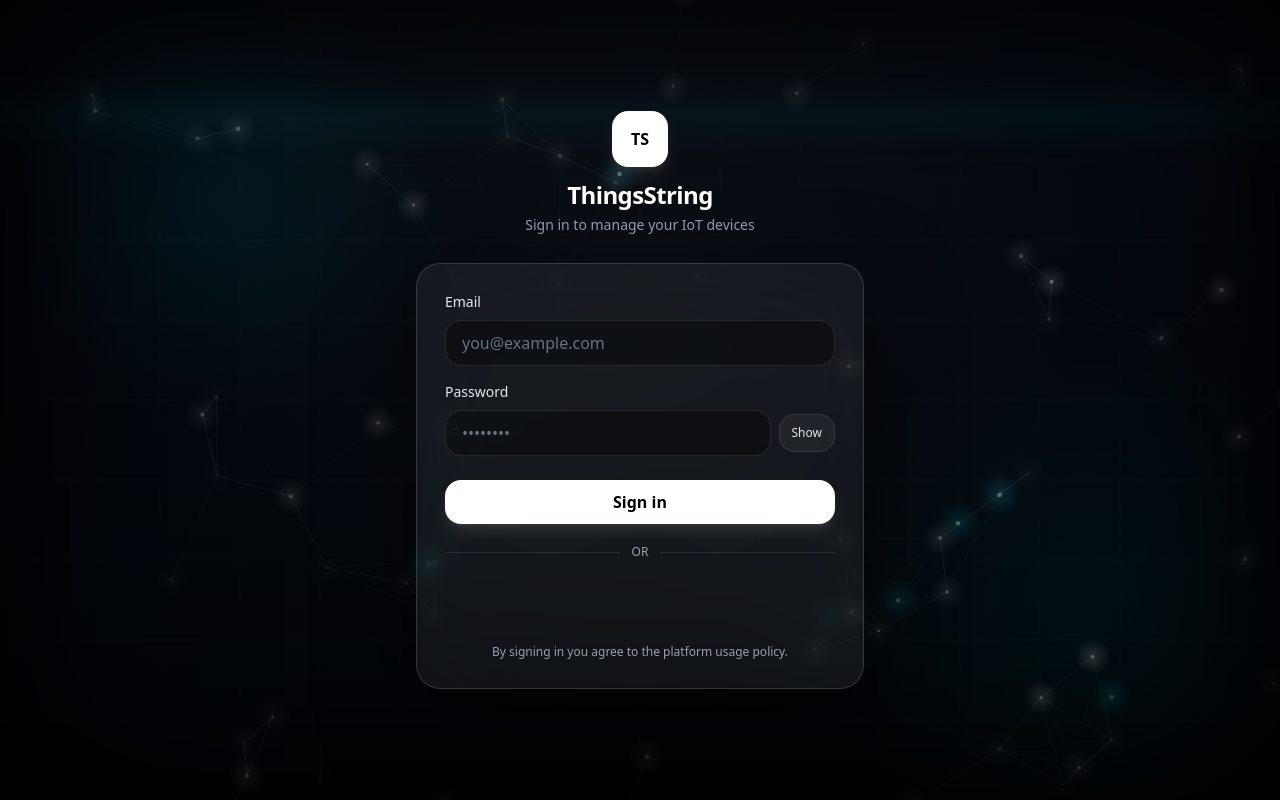
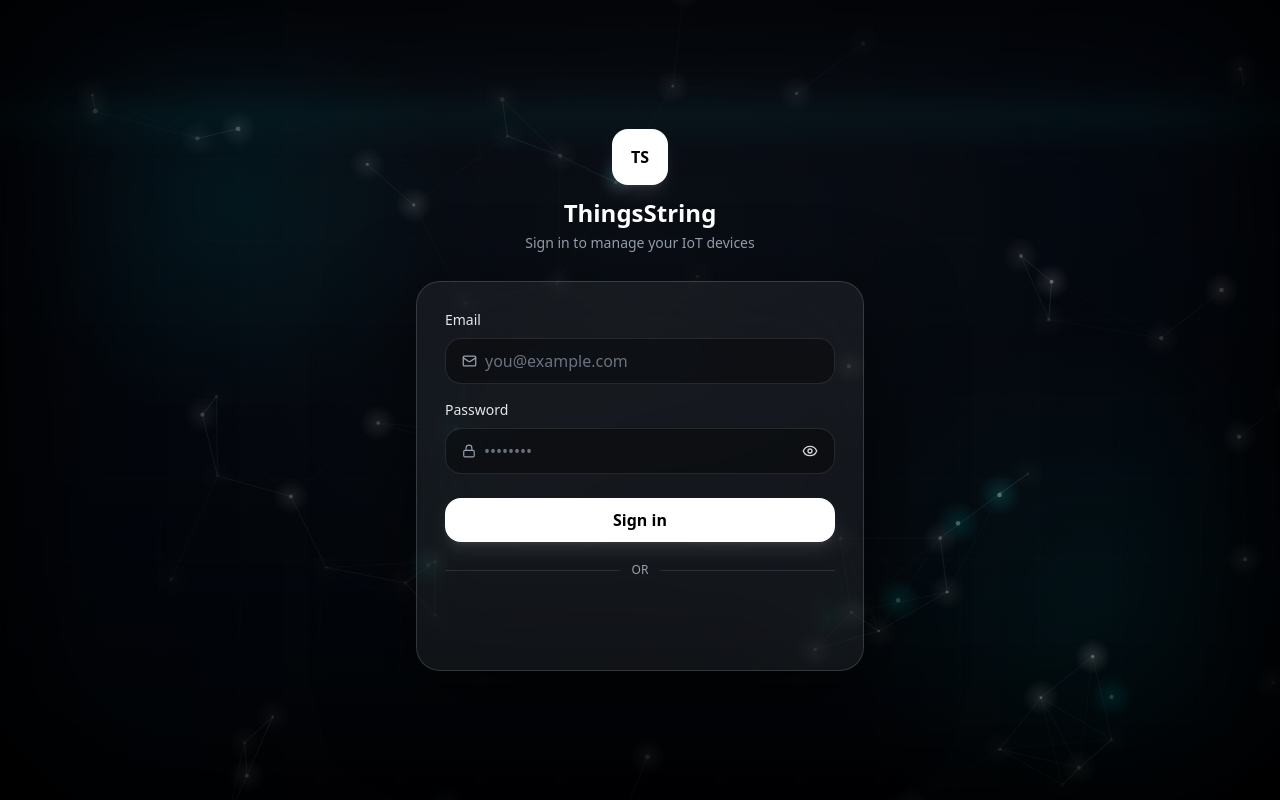
Before and after one commit to Kavith320/thingsstring-frontend, a Next.js app: page /login in a window 1280 px wide. Built offline with nearby package versions, Linux system fonts and the light colour scheme.

Commit message:
Add icon-based inputs and password visibility toggle

```diff
--- a/src/app/login/LoginClient.jsx
+++ b/src/app/login/LoginClient.jsx
@@ -4,6 +4,7 @@ import { useEffect, useState } from "react";
 import { useRouter } from "next/navigation";
 import Script from "next/script";
 import dynamic from "next/dynamic";
+import { Mail, Lock, Eye, EyeOff } from "lucide-react";
 
 import { apiRequest } from "../../lib/api";
 import { setAuth } from "@/lib/auth/storage";
@@ -15,12 +16,9 @@ const IotBackground = dynamic(() => import("@/components/auth/IotBackground"), {
 
 export default function LoginClient() {
   const router = useRouter();
-
-  // ✅ safe for prerender (set later on client)
   const [nextPath, setNextPath] = useState("/dashboard");
 
   useEffect(() => {
-    // ✅ only runs in browser
     const p = new URLSearchParams(window.location.search).get("next");
     if (p) setNextPath(p);
   }, []);
@@ -63,11 +61,12 @@ export default function LoginClient() {
 
       <div className="relative z-10 min-h-screen flex items-center justify-center p-6">
         <div className="w-full max-w-md">
+          {/* Header */}
           <div className="mb-7 text-center">
             <div className="mx-auto grid h-14 w-14 place-items-center rounded-2xl bg-white text-black font-bold shadow-lg shadow-white/10">
               TS
             </div>
-            <h1 className="mt-3 text-2xl font-semibold tracking-tight text-white">
+            <h1 className="mt-3 text-2xl font-semibold text-white">
               ThingsString
             </h1>
             <p className="mt-1 text-sm text-gray-400">
@@ -75,6 +74,7 @@ export default function LoginClient() {
             </p>
           </div>
 
+          {/* Card */}
           <form
             onSubmit={handleLogin}
             className="rounded-3xl border border-white/15 bg-white/[0.06] p-7 shadow-[0_30px_90px_rgba(0,0,0,0.6)] backdrop-blur-2xl"
@@ -85,46 +85,57 @@ export default function LoginClient() {
               </div>
             )}
 
+            {/* Email */}
             <label className="block text-sm font-medium text-gray-200">
               Email
             </label>
+            <div className="mt-2 flex items-center gap-2 rounded-2xl border border-white/10 bg-black/35 px-4 py-2.5 focus-within:ring-2 focus-within:ring-white/10">
+              <Mail className="h-4 w-4 text-gray-400" />
               <input
                 type="email"
                 placeholder="you@example.com"
-              className="mt-2 w-full rounded-2xl border border-white/10 bg-black/35 px-4 py-2.5 text-white placeholder:text-gray-500 outline-none transition focus:border-white/20 focus:ring-2 focus:ring-white/10"
+                className="w-full bg-transparent text-white placeholder:text-gray-500 outline-none"
                 value={email}
                 onChange={(e) => setEmail(e.target.value)}
                 required
               />
+            </div>
 
+            {/* Password */}
             <div className="mt-4">
               <label className="block text-sm font-medium text-gray-200">
                 Password
               </label>
 
-              <div className="mt-2 flex items-center gap-2">
+              <div className="mt-2 flex items-center gap-2 rounded-2xl border border-white/10 bg-black/35 px-4 py-2.5 focus-within:ring-2 focus-within:ring-white/10">
+                <Lock className="h-4 w-4 text-gray-400" />
                 <input
                   type={showPw ? "text" : "password"}
                   placeholder="••••••••"
-                  className="w-full rounded-2xl border border-white/10 bg-black/35 px-4 py-2.5 text-white placeholder:text-gray-500 outline-none transition focus:border-white/20 focus:ring-2 focus:ring-white/10"
+                  className="w-full bg-transparent text-white placeholder:text-gray-500 outline-none"
                   value={password}
                   onChange={(e) => setPassword(e.target.value)}
                   required
                 />
-
                 <button
                   type="button"
                   onClick={() => setShowPw((s) => !s)}
-                  className="shrink-0 rounded-2xl border border-white/10 bg-white/5 px-3 py-2.5 text-xs text-gray-200 hover:bg-white/10 transition"
+                  className="text-gray-300 hover:text-white"
+                  aria-label="Toggle password visibility"
                 >
-                  {showPw ? "Hide" : "Show"}
+                  {showPw ? (
+                    <EyeOff className="h-4 w-4" />
+                  ) : (
+                    <Eye className="h-4 w-4" />
+                  )}
                 </button>
               </div>
             </div>
 
+            {/* Submit */}
             <button
               disabled={loading}
-              className="mt-6 w-full rounded-2xl bg-white py-2.5 font-semibold text-black shadow-lg shadow-white/10 transition hover:bg-white/95 active:scale-[0.99] disabled:opacity-60 disabled:cursor-not-allowed"
+              className="mt-6 w-full rounded-2xl bg-white py-2.5 font-semibold text-black shadow-lg shadow-white/10 transition hover:bg-white/95 active:scale-[0.99] disabled:opacity-60"
             >
               {loading ? "Signing in..." : "Sign in"}
             </button>
@@ -136,10 +147,6 @@ export default function LoginClient() {
             </div>
 
             <GoogleButton onError={setError} onSuccessRedirect={nextPath} />
-
-            <p className="mt-5 text-center text-xs text-gray-400">
-              By signing in you agree to the platform usage policy.
-            </p>
           </form>
         </div>
       </div>
```
Lines whose indentation alone changed are shown as unchanged.
